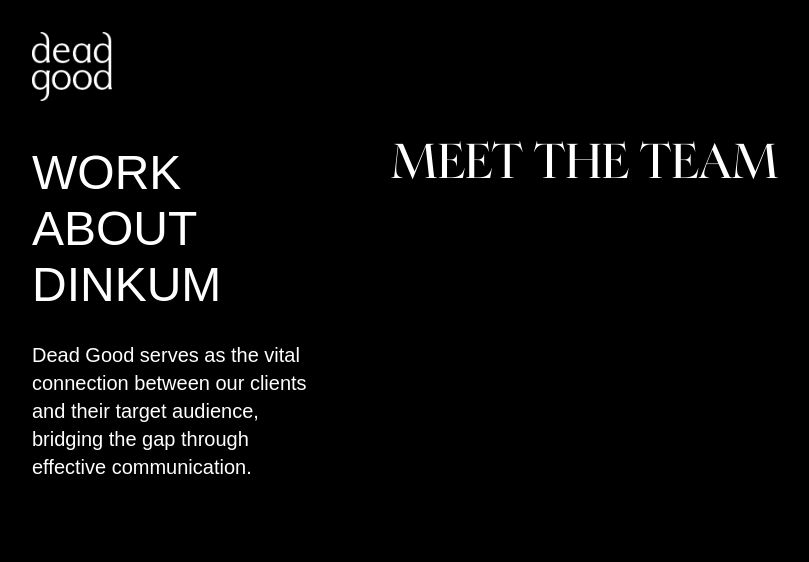
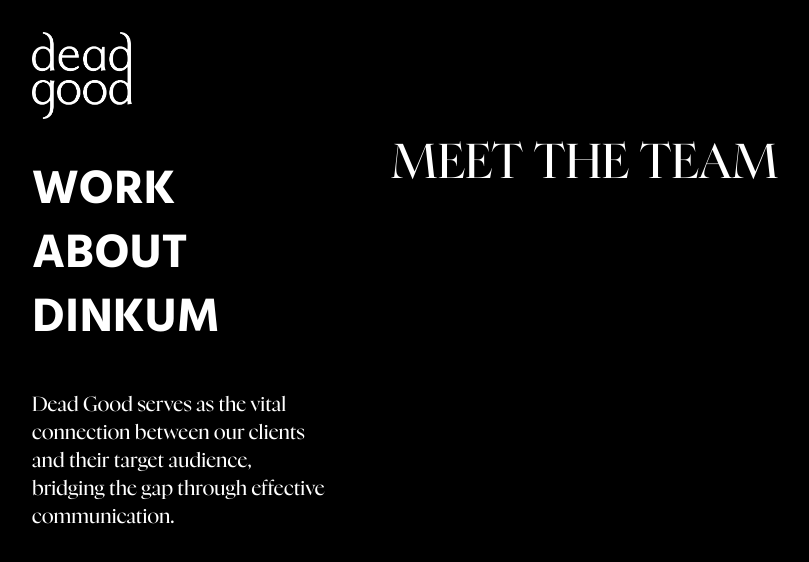
Before and after one commit to tangstudios/deadgood-studios, a Next.js app in the folder nextjs-deadgood-studios/: page /about in a window 1280 px wide. Shown: the top 562 px of the page, without its empty margins (0-809 px from the left). Built offline with nearby package versions, Linux system fonts and the light colour scheme; a web font is replaced by a local one.

Commit message:
font changes

```diff
--- a/nextjs-deadgood-studios/src/components/Sidebar/Sidebar.tsx
+++ b/nextjs-deadgood-studios/src/components/Sidebar/Sidebar.tsx
@@ -4,30 +4,23 @@
 export default function Sidebar() {
   return (
     <aside className="w-[28%] max-h-screen sticky top-0 overflow-y-auto scrollbar-hide p-8">
-      <div className="flex flex-col gap-2">
-        <Image
-          src="/logo.jpg"
-          alt="logo"
-          width={80}
-          height={80}
-          className="z-10"
-          priority
-        />
-        <nav className="pt-10 space-y-2">
-          <Link className="block text-5xl uppercase" href="/work">
-            Work
+      <div className="flex flex-col gap-12">
+        <Image src="/logo.jpg" alt="logo" width={100} height={100} priority />
+        <nav className="flex flex-col gap-4">
+          <Link href="/work">
+            <h2 className="block text-5xl uppercase">Work</h2>
           </Link>
-          <Link className="block text-5xl uppercase" href="/about">
-            About
+          <Link href="/about">
+            <h2 className="block text-5xl uppercase">About</h2>
           </Link>
-          <Link className="block text-5xl uppercase" href="/dinkum">
-            Dinkum
+          <Link href="/dinkum">
+            <h2 className="block text-5xl uppercase">Dinkum</h2>
           </Link>
         </nav>
-        <p className="text-xl font-thin pt-6">
+        <h1 className="text-xl font-thin">
           Dead Good serves as the vital connection between our clients and their
           target audience, bridging the gap through effective communication.
-        </p>
+        </h1>
       </div>
     </aside>
   );
```
